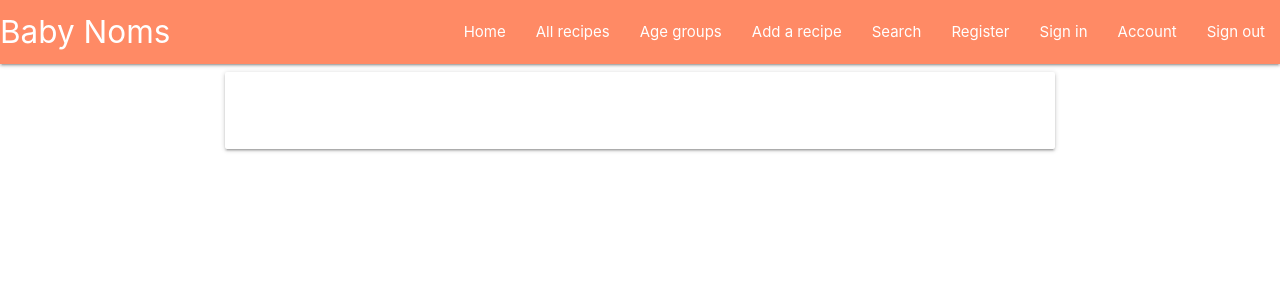
After one commit to olga-od-ua/MS3repo, a Flask app: template templates/profile.html in a window 1280 px wide. The commit adds this page. Shown: the top 300 px of the page. Run offline with Flask 2, Linux system fonts and the light colour scheme; the template is opened without the code that fills it, so the values that code supplies are empty; some libraries are stand-ins or nearby versions.

Commit message:
Add session user profile

```diff
--- a/app.py
+++ b/app.py
@@ -47,6 +47,8 @@
 
         session["user"] = request.form.get("username").lower()
         flash("Registration Successful!")
+        return redirect(url_for("profile", username=session["user"]))
+
     return render_template("register.html")
 
 
@@ -62,7 +64,10 @@
             if check_password_hash(
                 existing_user["password"], request.form.get("password")):
                     session["user"] = request.form.get("username").lower()
-                    flash("Welcome, {}".format(request.form.get("username")))
+                    flash("Welcome, {}".format(
+                        request.form.get("username")))
+                    return redirect(url_for(
+                        "profile", username=session["user"]))
             else:
                 # invalid password match
                 flash("Incorrect Username and/or Password")
@@ -76,6 +81,14 @@
     return render_template("signIn.html")
 
 
+@app.route("/profile/<username>", methods=["GET", "POST"])
+def profile(username):
+    # get the session user's username from db
+    username = mongo.db.users.find_one(
+        {"username": session["user"]})["username"]
+    return render_template("profile.html", username=username)
+
+
 if __name__ == "__main__":
     app.run(host=os.environ.get("IP"),
             port=int(os.environ.get("PORT")),
--- a/templates/base.html
+++ b/templates/base.html
@@ -27,6 +27,7 @@
                     <li><a href="#">Search</a></li>
                     <li><a href="{{ url_for('register') }}">Register</a></li>
                     <li><a href="{{ url_for('signIn') }}">Sign in</a></li>
+                    <li><a href="{{ url_for('profile', username=session['user']) }}">Account</a></li>
                     <li><a href="#">Sign out</a></li>
                 </ul>
             </div>
@@ -41,6 +42,7 @@
             <li><a href="#">Search</a></li>
             <li><a href="{{ url_for('register') }}">Register</a></li>
             <li><a href="{{ url_for('signIn') }}">Sign in</a></li>
+            <li><a href="{{ url_for('profile', username=session['user']) }}">Account</a></li>
             <li><a href="#">Sign out</a></li>
         </ul>
     </header>
--- /dev/null
+++ b/templates/profile.html
@@ -0,0 +1,12 @@
+{% extends "base.html" %}
+{% block content %}
+
+    <div class="row">
+        <div class="col s12 m8 offset-m2">
+            <div class="card-panel">
+                <h3 class="center-align"></h3>
+            </div>
+        </div>
+    </div>
+
+{% endblock %}
```
